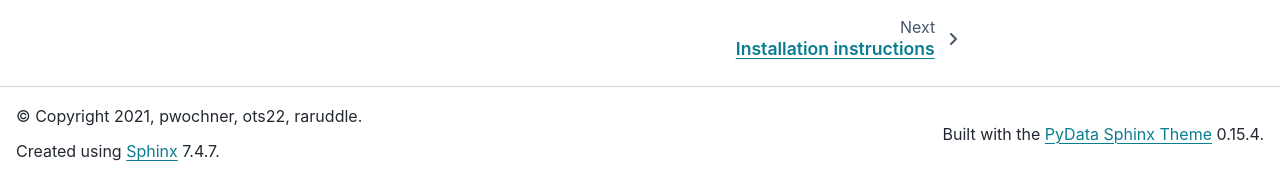
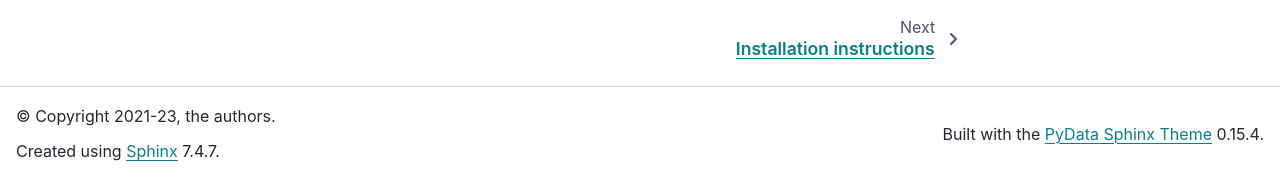
Before and after one commit to alan-turing-institute/setvis, a Sphinx documentation site: the page built from docs/source/index.rst, in a window 1280 px wide and 900 px high, scrolled down 646 px. Shown: the part 720-897 px from the top of the window. Built offline with Sphinx 7.4.7 and the PyData theme 0.15.4, drawn with Linux system fonts in a browser that asks for light colours.

Commit message:
Sphinx conf authors consistent with pyproject

```diff
--- a/docs/source/conf.py
+++ b/docs/source/conf.py
@@ -18,8 +18,8 @@
 # -- Project information -----------------------------------------------------
 
 project = 'setvis'
-copyright = '2021, pwochner, ots22, raruddle'
-author = 'pwochner, ots22, raruddle'
+copyright = '2021-23, the authors'
+author = 'Layik Hama, Roy Ruddle, Oliver Strickson, Pam Wochner'
 
 
 # -- General configuration ---------------------------------------------------
```
